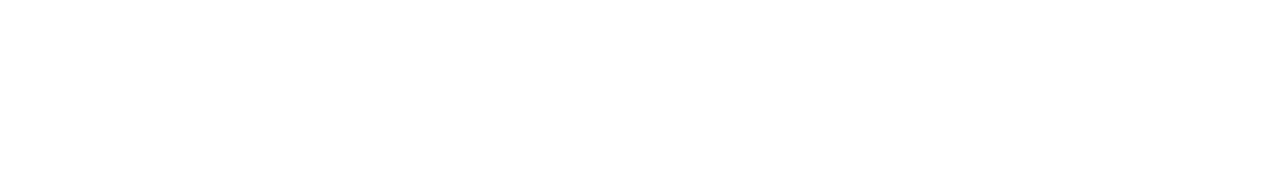
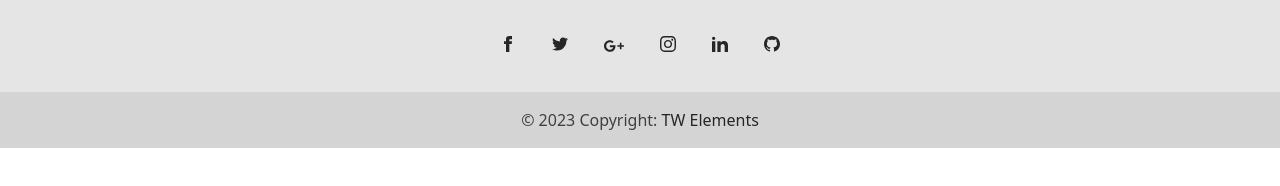
Before and after one commit to acmauricio/git-practica, a plain HTML site: page index.html in a window 1280 px wide. Drawn offline with nearby package versions, Linux system fonts and the light colour scheme.

Commit message:
add footer

```diff
--- a/index.html
+++ b/index.html
@@ -1,13 +1,65 @@
 <!doctype html>
 <html>
-  <head>
+
+<head>
     <meta charset="UTF-8" />
     <meta name="viewport" content="width=device-width, initial-scale=1.0" />
     <script src="https://cdn.jsdelivr.net/npm/@tailwindcss/browser@4"></script>
-  </head>
-  <body>
+</head>
+
+<body>
     <!-- HEADER -->
     <!-- MAIN -->
     <!-- FOOTER -->
-  </body>
+    <footer class="bg-neutral-200 text-center text-white dark:bg-neutral-600">
+        <div class="container pt-9">
+            <div class="mb-9 flex justify-center">
+                <a href="#!" class="me-9 text-neutral-800 dark:text-neutral-200">
+                    <svg xmlns="http://www.w3.org/2000/svg" class="h-4 w-4" fill="currentColor" viewBox="0 0 24 24">
+                        <path
+                            d="M9 8h-3v4h3v12h5v-12h3.642l.358-4h-4v-1.667c0-.955.192-1.333 1.115-1.333h2.885v-5h-3.808c-3.596 0-5.192 1.583-5.192 4.615v3.385z" />
+                    </svg>
+                </a>
+                <a href="#!" class="me-9 text-neutral-800 dark:text-neutral-200">
+                    <svg xmlns="http://www.w3.org/2000/svg" class="h-4 w-4" fill="currentColor" viewBox="0 0 24 24">
+                        <path
+                            d="M24 4.557c-.883.392-1.832.656-2.828.775 1.017-.609 1.798-1.574 2.165-2.724-.951.564-2.005.974-3.127 1.195-.897-.957-2.178-1.555-3.594-1.555-3.179 0-5.515 2.966-4.797 6.045-4.091-.205-7.719-2.165-10.148-5.144-1.29 2.213-.669 5.108 1.523 6.574-.806-.026-1.566-.247-2.229-.616-.054 2.281 1.581 4.415 3.949 4.89-.693.188-1.452.232-2.224.084.626 1.956 2.444 3.379 4.6 3.419-2.07 1.623-4.678 2.348-7.29 2.04 2.179 1.397 4.768 2.212 7.548 2.212 9.142 0 14.307-7.721 13.995-14.646.962-.695 1.797-1.562 2.457-2.549z" />
+                    </svg>
+                </a>
+                <a href="#!" class="me-9 text-neutral-800 dark:text-neutral-200">
+                    <svg xmlns="http://www.w3.org/2000/svg" class="h-5 w-5" fill="currentColor" viewBox="0 0 24 24">
+                        <path
+                            d="M7 11v2.4h3.97c-.16 1.029-1.2 3.02-3.97 3.02-2.39 0-4.34-1.979-4.34-4.42 0-2.44 1.95-4.42 4.34-4.42 1.36 0 2.27.58 2.79 1.08l1.9-1.83c-1.22-1.14-2.8-1.83-4.69-1.83-3.87 0-7 3.13-7 7s3.13 7 7 7c4.04 0 6.721-2.84 6.721-6.84 0-.46-.051-.81-.111-1.16h-6.61zm0 0 17 2h-3v3h-2v-3h-3v-2h3v-3h2v3h3v2z"
+                            fill-rule="evenodd" clip-rule="evenodd" />
+                    </svg>
+                </a>
+                <a href="#!" class="me-9 text-neutral-800 dark:text-neutral-200">
+                    <svg xmlns="http://www.w3.org/2000/svg" class="h-4 w-4" fill="currentColor" viewBox="0 0 24 24">
+                        <path
+                            d="M12 2.163c3.204 0 3.584.012 4.85.07 3.252.148 4.771 1.691 4.919 4.919.058 1.265.069 1.645.069 4.849 0 3.205-.012 3.584-.069 4.849-.149 3.225-1.664 4.771-4.919 4.919-1.266.058-1.644.07-4.85.07-3.204 0-3.584-.012-4.849-.07-3.26-.149-4.771-1.699-4.919-4.92-.058-1.265-.07-1.644-.07-4.849 0-3.204.013-3.583.07-4.849.149-3.227 1.664-4.771 4.919-4.919 1.266-.057 1.645-.069 4.849-.069zm0-2.163c-3.259 0-3.667.014-4.947.072-4.358.2-6.78 2.618-6.98 6.98-.059 1.281-.073 1.689-.073 4.948 0 3.259.014 3.668.072 4.948.2 4.358 2.618 6.78 6.98 6.98 1.281.058 1.689.072 4.948.072 3.259 0 3.668-.014 4.948-.072 4.354-.2 6.782-2.618 6.979-6.98.059-1.28.073-1.689.073-4.948 0-3.259-.014-3.667-.072-4.947-.196-4.354-2.617-6.78-6.979-6.98-1.281-.059-1.69-.073-4.949-.073zm0 5.838c-3.403 0-6.162 2.759-6.162 6.162s2.759 6.163 6.162 6.163 6.162-2.759 6.162-6.163c0-3.403-2.759-6.162-6.162-6.162zm0 10.162c-2.209 0-4-1.79-4-4 0-2.209 1.791-4 4-4s4 1.791 4 4c0 2.21-1.791 4-4 4zm6.406-11.845c-.796 0-1.441.645-1.441 1.44s.645 1.44 1.441 1.44c.795 0 1.439-.645 1.439-1.44s-.644-1.44-1.439-1.44z" />
+                    </svg>
+                </a>
+                <a href="#!" class="me-9 text-neutral-800 dark:text-neutral-200">
+                    <svg xmlns="http://www.w3.org/2000/svg" class="h-4 w-4" fill="currentColor" viewBox="0 0 24 24">
+                        <path
+                            d="M4.98 3.5c0 1.381-1.11 2.5-2.48 2.5s-2.48-1.119-2.48-2.5c0-1.38 1.11-2.5 2.48-2.5s2.48 1.12 2.48 2.5zm.02 4.5h-5v16h5v-16zm7.982 0h-4.968v16h4.969v-8.399c0-4.67 6.029-5.052 6.029 0v8.399h4.988v-10.131c0-7.88-8.922-7.593-11.018-3.714v-2.155z" />
+                    </svg>
+                </a>
+                <a href="#!" class="text-neutral-800 dark:text-neutral-200">
+                    <svg xmlns="http://www.w3.org/2000/svg" class="h-4 w-4" fill="currentColor" viewBox="0 0 24 24">
+                        <path
+                            d="M12 0c-6.626 0-12 5.373-12 12 0 5.302 3.438 9.8 8.207 11.387.599.111.793-.261.793-.577v-2.234c-3.338.726-4.033-1.416-4.033-1.416-.546-1.387-1.333-1.756-1.333-1.756-1.089-.745.083-.729.083-.729 1.205.084 1.839 1.237 1.839 1.237 1.07 1.834 2.807 1.304 3.492.997.107-.775.418-1.305.762-1.604-2.665-.305-5.467-1.334-5.467-5.931 0-1.311.469-2.381 1.236-3.221-.124-.303-.535-1.524.117-3.176 0 0 1.008-.322 3.301 1.23.957-.266 1.983-.399 3.003-.404 1.02.005 2.047.138 3.006.404 2.291-1.552 3.297-1.23 3.297-1.23.653 1.653.242 2.874.118 3.176.77.84 1.235 1.911 1.235 3.221 0 4.609-2.807 5.624-5.479 5.921.43.372.823 1.102.823 2.222v3.293c0 .319.192.694.801.576 4.765-1.589 8.199-6.086 8.199-11.386 0-6.627-5.373-12-12-12z" />
+                    </svg>
+                </a>
+            </div>
+        </div>
+
+        <!--Copyright section-->
+        <div class="bg-neutral-300 p-4 text-center text-neutral-700 dark:bg-neutral-700 dark:text-neutral-200">
+            © 2023 Copyright:
+            <a class="text-neutral-800 dark:text-neutral-400" href="https://tw-elements.com/">TW Elements</a>
+        </div>
+    </footer>
+</body>
+
 </html>
```
